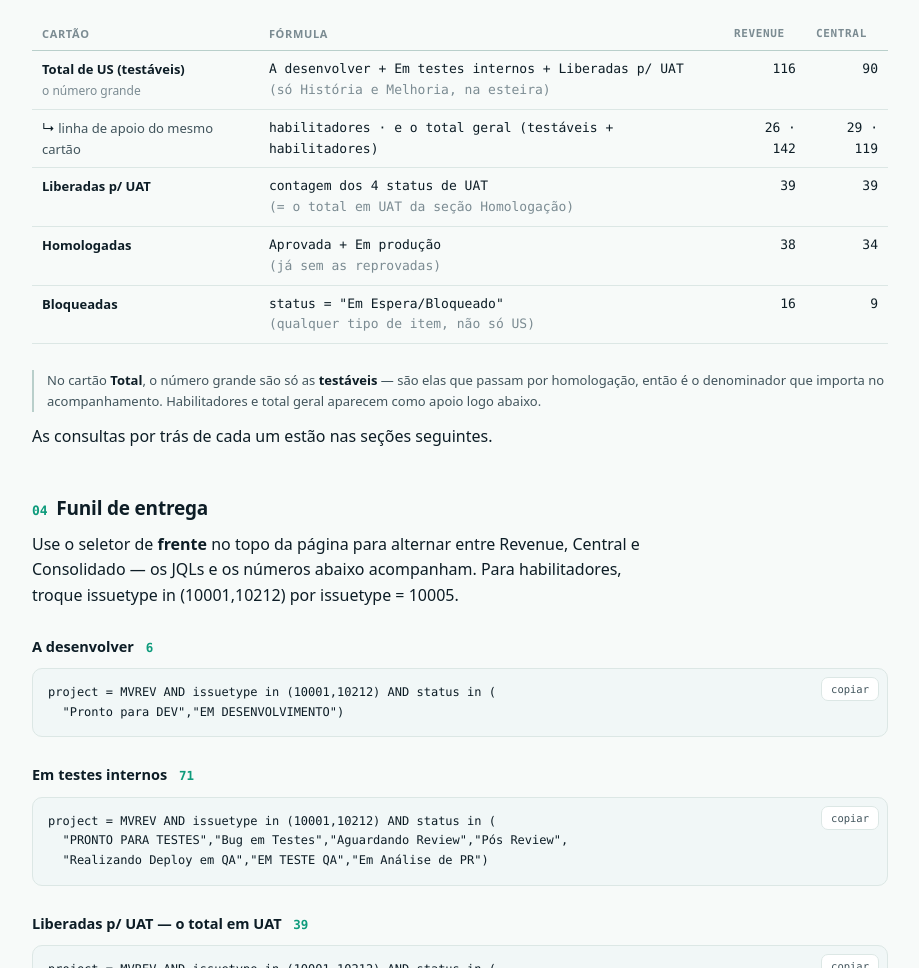
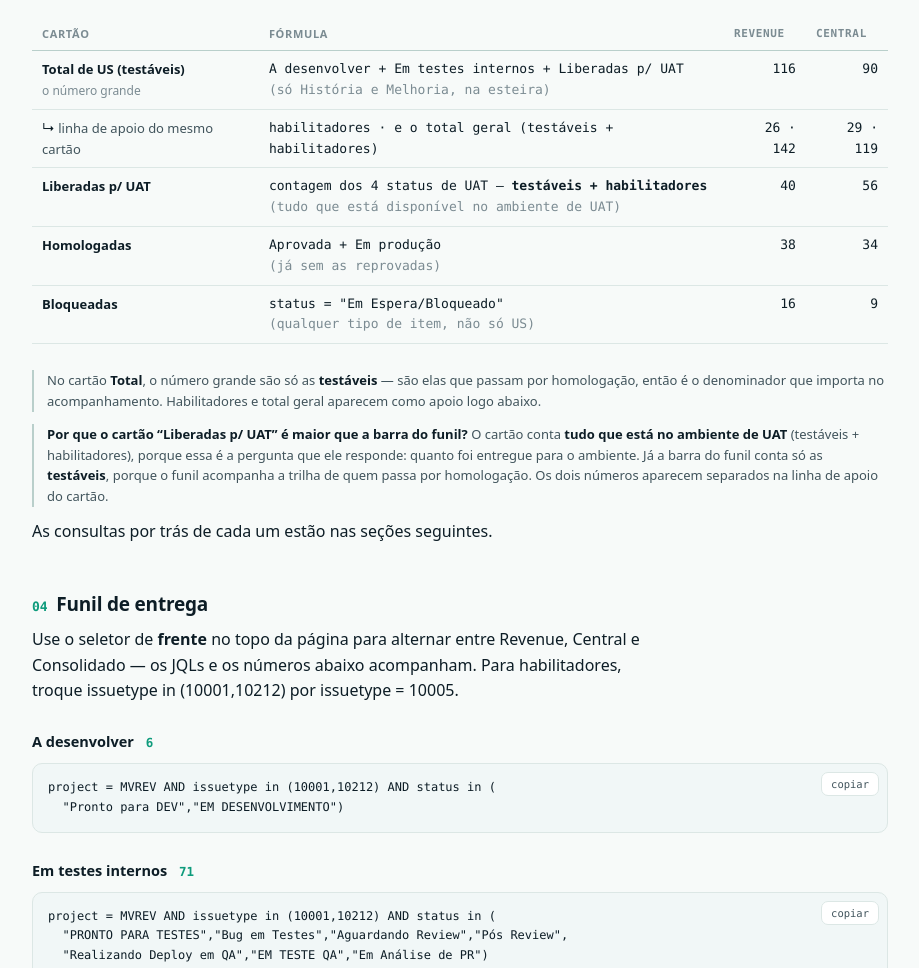
Before and after one commit to Dessachaves87/mv-projetos, a plain HTML site: page metodologia.html in a window 1280 px wide. Shown: the part 1494-2462 px from the top of the page, without its empty margins (180-1099 px from the left). Drawn offline with Linux system fonts and the light colour scheme.

Commit message:
change: cartao 'Liberadas p/ UAT' passa a somar testaveis + habilitadores (funil segue so testaveis)

```diff
--- a/metodologia.html
+++ b/metodologia.html
@@ -190,9 +190,9 @@ As três fases fecham com o total — é assim que conferimos se a conta está c
     </tr>
     <tr>
       <td><b>Liberadas p/ UAT</b></td>
-      <td class="mono">contagem dos 4 status de UAT<br>
-        <span style="color:var(--muted)">(= o total em UAT da seção Homologação)</span></td>
-      <td class="num" data-m="lib" data-pj="rev">—</td><td class="num" data-m="lib" data-pj="cen">—</td>
+      <td class="mono">contagem dos 4 status de UAT — <b>testáveis + habilitadores</b><br>
+        <span style="color:var(--muted)">(tudo que está disponível no ambiente de UAT)</span></td>
+      <td class="num" data-m="libGeral" data-pj="rev">—</td><td class="num" data-m="libGeral" data-pj="cen">—</td>
     </tr>
     <tr>
       <td><b>Homologadas</b></td>
@@ -212,6 +212,11 @@ As três fases fecham com o total — é assim que conferimos se a conta está c
 <div class="nota">No cartão <b>Total</b>, o número grande são só as <b>testáveis</b> — são elas que passam por
 homologação, então é o denominador que importa no acompanhamento. Habilitadores e total geral aparecem
 como apoio logo abaixo.</div>
+<div class="nota"><b>Por que o cartão “Liberadas p/ UAT” é maior que a barra do funil?</b>
+O cartão conta <b>tudo que está no ambiente de UAT</b> (testáveis + habilitadores), porque essa é a
+pergunta que ele responde: quanto foi entregue para o ambiente. Já a barra do funil conta só as
+<b>testáveis</b>, porque o funil acompanha a trilha de quem passa por homologação. Os dois números
+aparecem separados na linha de apoio do cartão.</div>
 <p>As consultas por trás de cada um estão nas seções seguintes.</p>
 
 <h2><span class="n">04</span>Funil de entrega</h2>
@@ -344,6 +349,8 @@ function valor(v, m){
     case 'tot':      return v.total[0];
     case 'hab':      return v.total[1];
     case 'habGeral': return `${v.total[1]} · ${v.total[0] + v.total[1]}`;
+    case 'libGeral': return v.libUAT[0] + v.libUAT[1];
+    case 'libSplit': return `${v.libUAT[0]} testáveis · ${v.libUAT[1]} habilitadores`;
     case 'ades':     return v.aDes[0];
     case 'tes':      return v.testes[0];
     case 'lib':      return v.libUAT[0];
```
Also changed, not shown: index.html (+1 -1 lines).
